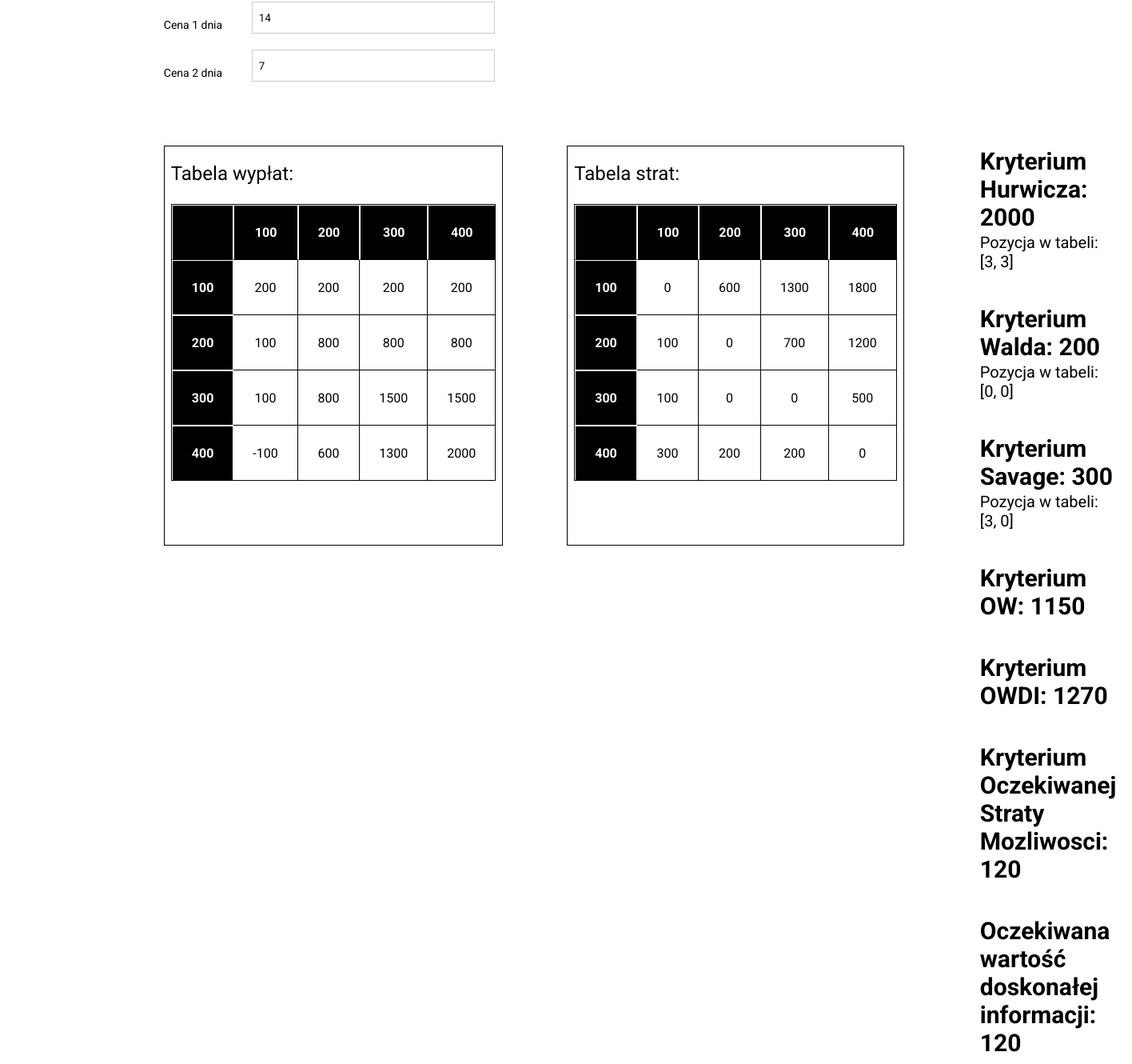
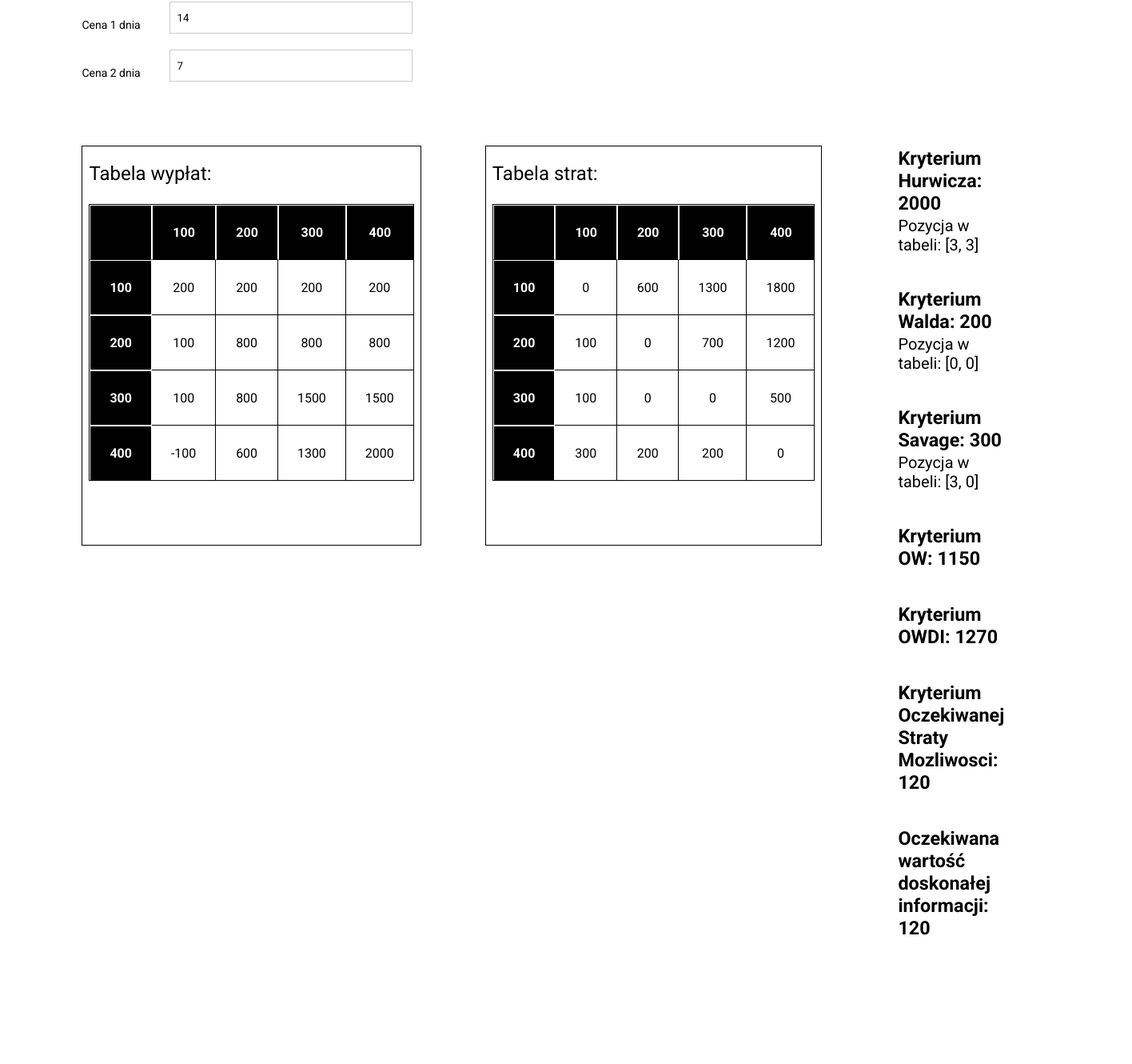
Before and after one commit to augustyn1331/NajkorzystniejszaWyplata, a React (Create React App) app: page /Home/ in a window 1280 px wide. Shown: the part 155-1485 px from the top of the page at 80% size, 1416 px wide, since content can reach past the window. After the commit the page ends 1349 px from the top, so only its background shows below. Built offline with nearby package versions, Linux system fonts and the light colour scheme.

Commit message:
margins change

```diff
--- a/src/components/form/Form.tsx
+++ b/src/components/form/Form.tsx
@@ -167,7 +167,7 @@ const Form: React.FC = () => {
       <Decisions>
         <div className='criterium'>
           <div className='value'>
-            <h2>Kryterium Hurwicza: {Hurwicz().value}</h2>
+            <h3>Kryterium Hurwicza: {Hurwicz().value}</h3>
           </div>
           <p className='index'>
             Pozycja w tabeli: [{Hurwicz().rowIndex}, {Hurwicz().columnIndex}]
@@ -175,7 +175,7 @@ const Form: React.FC = () => {
         </div>
         <div className='criterium'>
           <div className='value'>
-            <h2>Kryterium Walda: {Wald().value}</h2>
+            <h3>Kryterium Walda: {Wald().value}</h3>
           </div>
           <p className='index'>
             Pozycja w tabeli: [{Wald().rowIndex}, {Wald().columnIndex}]
@@ -183,7 +183,7 @@ const Form: React.FC = () => {
         </div>
         <div className='criterium'>
           <div className='value'>
-            <h2>Kryterium Savage: {Savage().value}</h2>
+            <h3>Kryterium Savage: {Savage().value}</h3>
           </div>
           <p className='index'>
             Pozycja w tabeli: [{Savage().rowIndex}, {Savage().columnIndex}]
@@ -191,24 +191,24 @@ const Form: React.FC = () => {
         </div>
         <div className='criterium'>
           <div className='value'>
-            <h2>Kryterium OW: {Math.max(...sumFromRow(cloneArray(tabelaWyplat)))}</h2>
+            <h3>Kryterium OW: {Math.max(...sumFromRow(cloneArray(tabelaWyplat)))}</h3>
           </div>
         </div>
         <div className='criterium'>
           <div className='value'>
-            <h2>Kryterium OWDI: {owdi}</h2>
+            <h3>Kryterium OWDI: {owdi}</h3>
           </div>
         </div>
         <div className='criterium'>
           <div className='value'>
-            <h2>Kryterium Oczekiwanej Straty Mozliwosci: {Math.min(...sumFromRow(cloneArray(stratyMozliwosci)))}</h2>
+            <h3>Kryterium Oczekiwanej Straty Mozliwosci: {Math.min(...sumFromRow(cloneArray(stratyMozliwosci)))}</h3>
           </div>
         </div>
         <div className='criterium'>
           <div className='value'>
-            <h2>
+            <h3>
               Oczekiwana wartość doskonałej informacji: {owdi - Math.max(...sumFromRow(cloneArray(tabelaWyplat)))}
-            </h2>
+            </h3>
           </div>
         </div>
       </Decisions>
@@ -310,7 +310,7 @@ const Container = styled.div`
     box-sizing: border-box;
     height: 482px;
     padding: 0px;
-    margin-left: 16vw;
+    margin-left: 8vw;
   }
 `;
 
--- a/src/components/header/Header.tsx
+++ b/src/components/header/Header.tsx
@@ -22,7 +22,7 @@ const StyledAppBar = styled(AppBar)`
     @media only screen and (${breakpoints.md}) {
       font-size: 48px;
       line-height: 62px;
-      margin-left: 16vw;
+      margin-left: 8vw;
     }
   }
 `;
```
